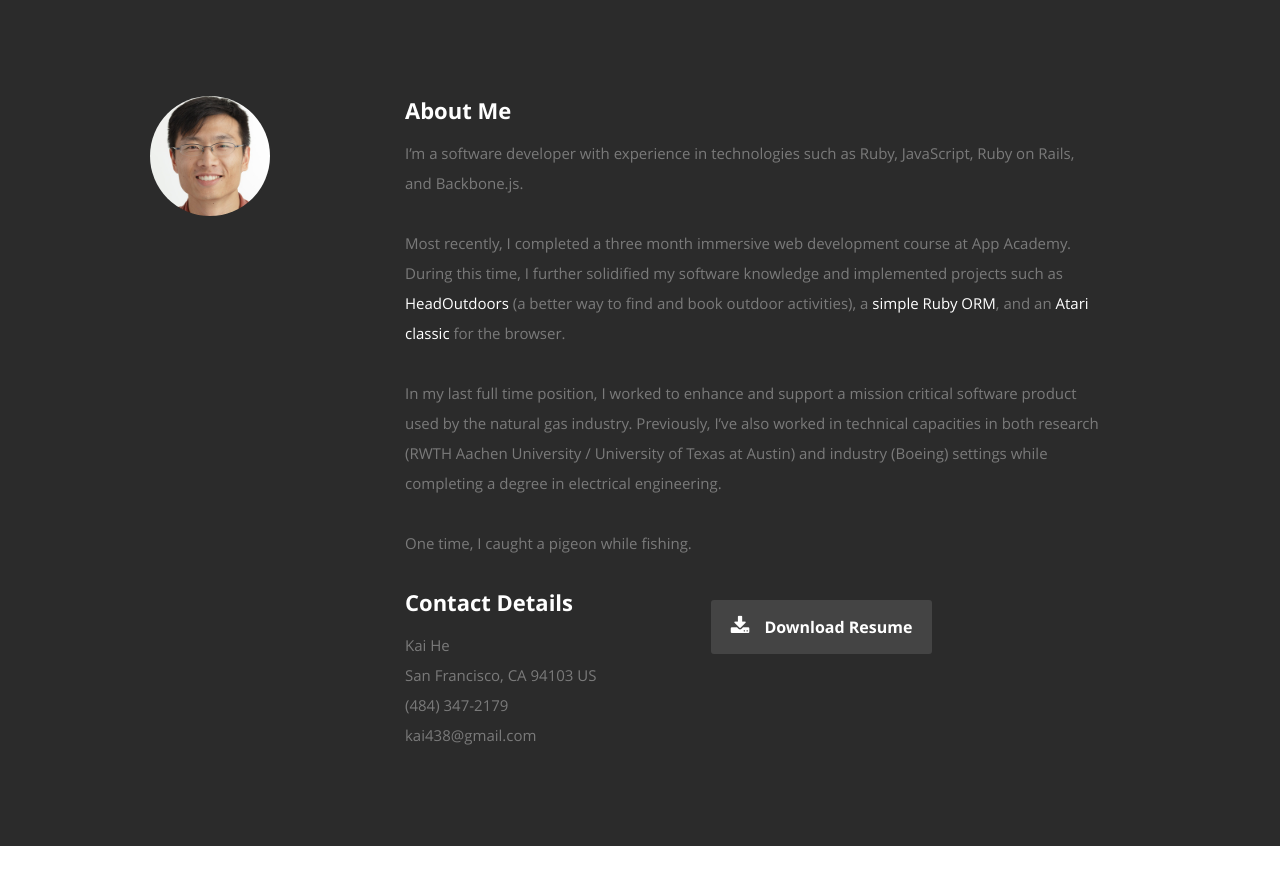
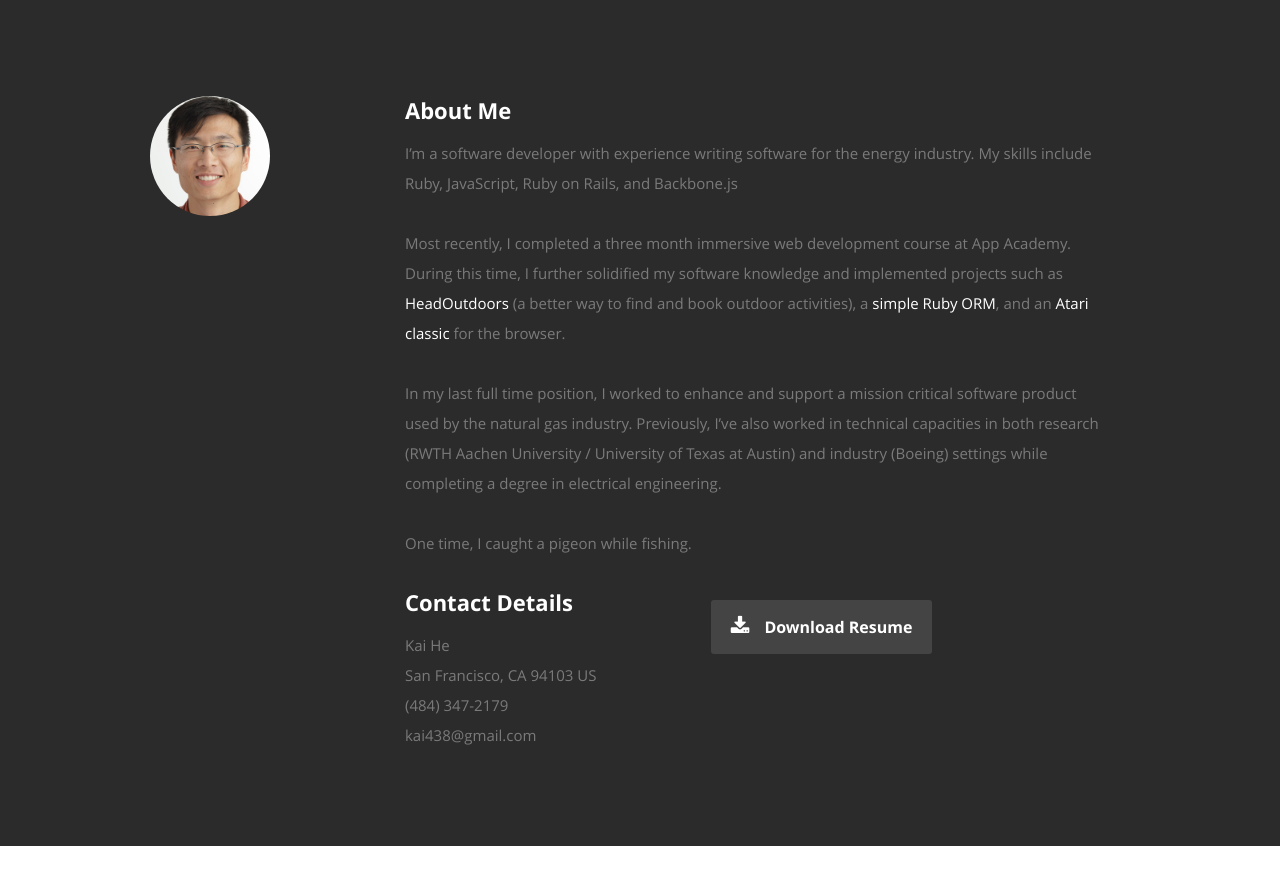
Before and after one commit to thatkaiguy/thatkaiguy.github.io, a plain HTML site: page index.html in a window 1280 px wide. Shown: the part 800-1684 px from the top of the page. Drawn offline with nearby package versions, Linux system fonts and the light colour scheme.

Commit message:
change intro

```diff
--- a/index.html
+++ b/index.html
@@ -89,7 +89,7 @@
             <h2>About Me</h2>
 
             <p>
-              I’m a software developer with experience in technologies such as Ruby, JavaScript, Ruby on Rails, and Backbone.js.
+              I’m a software developer with experience writing software for the energy industry. My skills include Ruby, JavaScript, Ruby on Rails, and Backbone.js
             </p>
             <p>
               Most recently, I completed a three month immersive web development course at App Academy. During this time, I further solidified my software knowledge and implemented projects such as <a href="http://www.headoutdoors.me">HeadOutdoors</a> (a better way to find and book outdoor activities), a <a href="https://github.com/thatkaiguy/ActiveRecord-Lite">simple Ruby ORM</a>, and an <a href="https://github.com/thatkaiguy/Breakout">Atari classic</a> for the browser.
```
